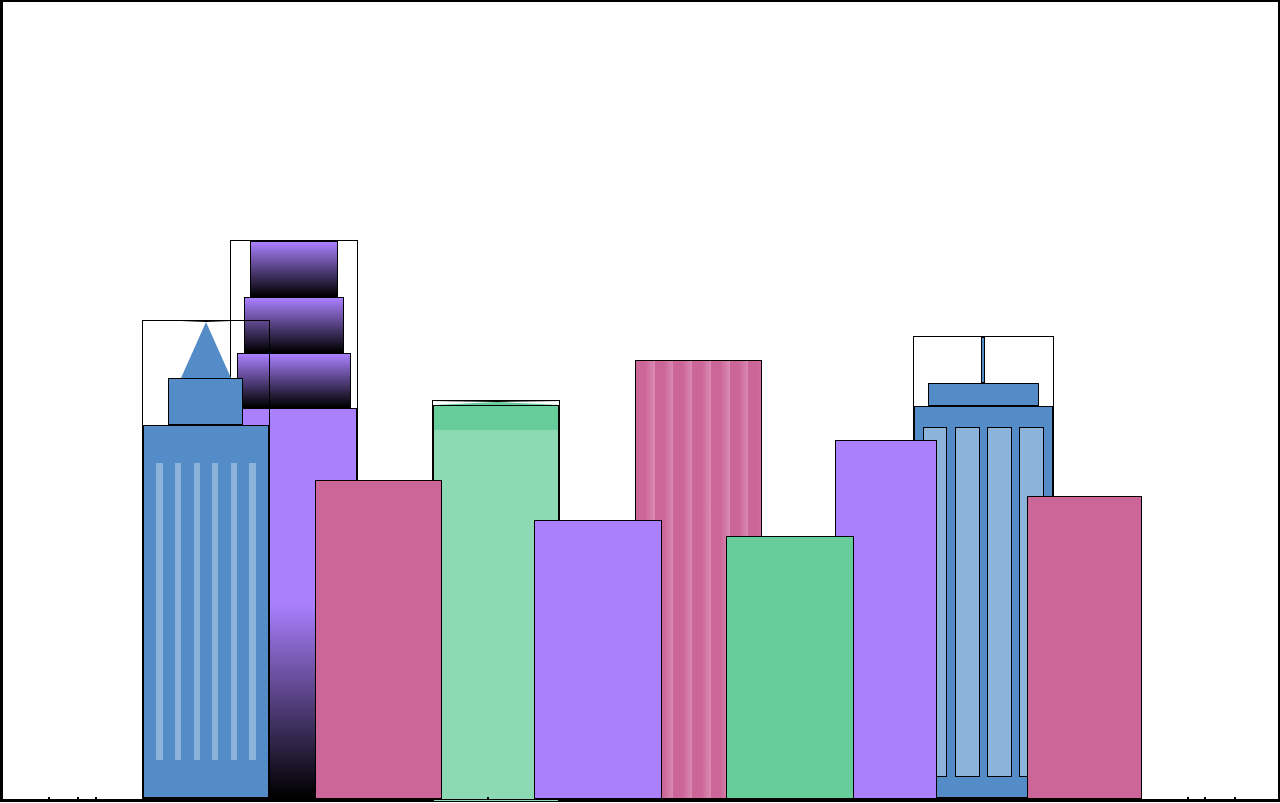
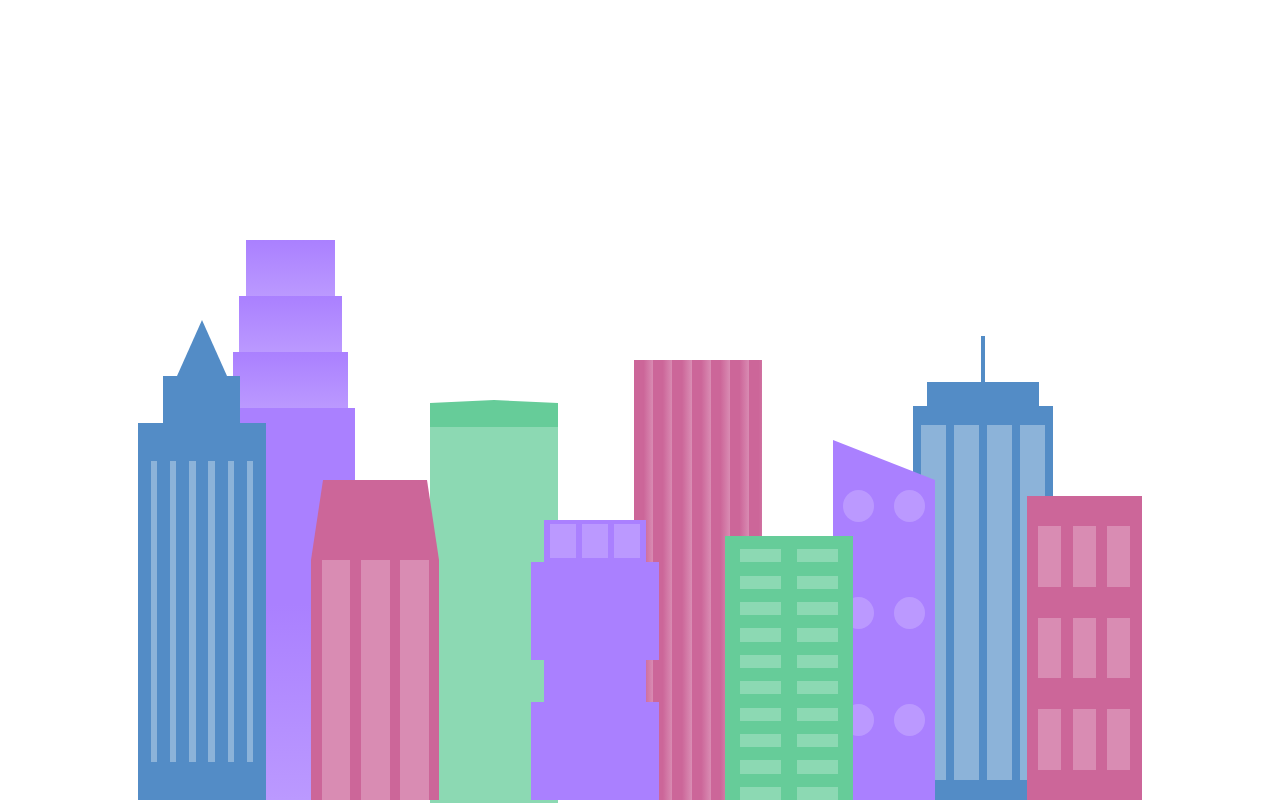
Before and after one commit to SoldirVhale/css-city-skyline, a plain HTML site: page index.html in a window 1280 px wide. Drawn offline with Linux system fonts and the light colour scheme.

Commit message:
Continued the skyline project.

```diff
--- a/index.html
+++ b/index.html
@@ -43,10 +43,36 @@
              <div class="fb1b"></div>
              <div class="fb1c"></div>
         </div>
-        <div class="fb2"></div>
+        <div class="fb2">
+             <div class="fb2a"></div>
+             <div class="fb2b window-wrap">
+                  <div class="fb2-window"></div>
+                  <div class="fb2-window"></div>
+                  <div class="fb2-window"></div>
+             </div>
+        </div>
         <div></div>
-        <div class="fb3"></div>
-        <div class="fb4"></div>
+        <div class="fb3 building-wrap">
+             <div class="fb3a window-wrap">
+                  <div class="fb3-window"></div>
+                  <div class="fb3-window"></div>
+                  <div class="fb3-window"></div>
+             </div>
+             <div class="fb3b"></div>
+             <div class="fb3a"></div>
+             <div class="fb3b"></div>
+        </div>
+        <div class="fb4">
+             <div class="fb4a"></div>
+             <div class="fb4b">
+                  <div class="fb4-window"></div>
+                  <div class="fb4-window"></div>
+                  <div class="fb4-window"></div>
+                  <div class="fb4-window"></div>
+                  <div class="fb4-window"></div>
+                  <div class="fb4-window"></div>
+             </div>
+        </div>
         <div class="fb5"></div>
         <div class="fb6"></div>
         <div></div>
--- a/styles.css
+++ b/styles.css
@@ -3,14 +3,13 @@
     --building-color2: #66cc99;
     --building-color3: #cc6699;
     --building-color4: #538cc6;
-    --window-color1: black;
+    --window-color1: #bb99ff;
     --window-color2: #8cd9b3;
     --window-color3: #d98cb3;
     --window-color4: #8cb3d9;
 }
 
 * {
-    border: 1px solid black;
     box-sizing: border-box;
 }
 
@@ -126,6 +125,26 @@ body {
     background-color: var(--window-color4);
 }
 
+.fb2-window {
+    width: 22%;
+    height: 100%;
+    background-color: var(--window-color3);
+}
+
+.fb3-window {
+    width: 25%;
+    height: 80%;
+    background-color: var(--window-color1);
+}
+
+.fb4-window {
+    width: 30%;
+    height: 10%;
+    border-radius: 50%;
+    margin: 10%;
+    background-color: var(--window-color1);
+}
+
 /*FOREGROUND BUILDINGS - "fb" stands for "foreground building"*/
 
 .fb1 {
@@ -155,11 +174,34 @@ body {
 .fb2 {
     width: 10%;
     height: 40%;
+}
+
+.fb2a {
+    width: 100%;
+    border-bottom: 10vh solid var(--building-color3);
+    border-left: 1vw solid transparent;
+    border-right: 1vw solid transparent;
+}
+
+.fb2b {
+    width: 100%;
+    height: 75%;
     background-color: var(--building-color3);
 }
 
 .fb3 {
     width: 10%;
+    height: 35%;
+}
+
+.fb3a {
+    width: 80%;
+    height: 15%;
+    background-color: var(--building-color1);
+}
+
+.fb3b {
+    width: 100%;
     height: 35%;
     background-color: var(--building-color1);
 }
@@ -167,15 +209,28 @@ body {
 .fb4 {
     width: 8%;
     height: 45%;
-    background-color: var(--building-color1);
     position: relative;
     left: 10%;
+}
+
+.fb4a {
+    border-top: 5vh solid transparent;
+    border-left: 8vw solid var(--building-color1);
+}
+
+.fb4b {
+    width: 100%;
+    height: 89%;
+    background-color: var(--building-color1);
+    display: flex;
+    flex-wrap: wrap;
 }
 
 .fb5 {
     width: 10%;
     height: 33%;
-    background-color: var(--building-color2);
+    background: repeating-linear-gradient(var(--building-color2) 0%, var(--building-color2) 5%,transparent 5%, transparent 10%),
+                repeating-linear-gradient(90deg, var(--building-color2), var(--building-color2) 12%, var(--window-color2) 12%, var(--window-color2) 44%);
     position: relative;
     right: 10%;
 }
@@ -183,5 +238,6 @@ body {
 .fb6 {
     width: 9%;
     height: 38%;
-    background-color: var(--building-color3);
+    background: repeating-linear-gradient(90deg, var(--building-color3) , var(--building-color3) 10%, transparent 10%, transparent 30%),
+                repeating-linear-gradient( var(--building-color3) , var(--building-color3) 10%, var(--window-color3) 10%, var(--window-color3) 30%);
 }
```
